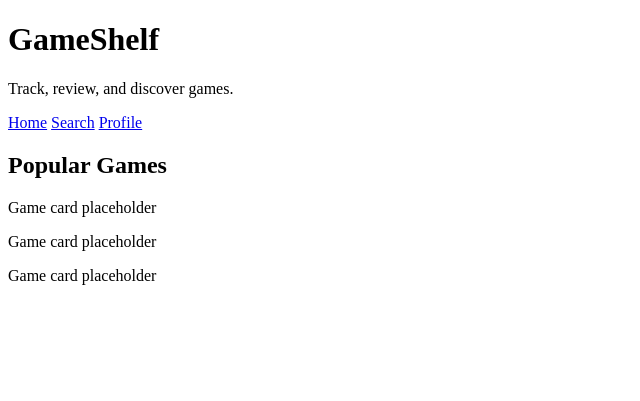
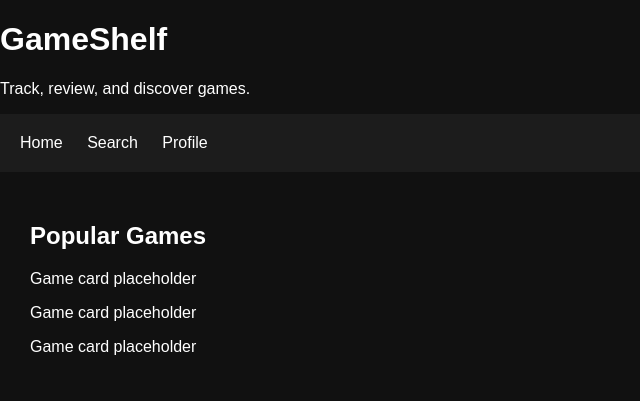
Before and after one commit to cmfoster2807/Unnamed_web_app, a Django app: page / in a window 1280 px wide. Shown: the top 401 px of the page, without its empty margins (0-640 px from the left). Run offline with Django 4.2, Linux system fonts and the light colour scheme.

Commit message:
Style homepage layout

```diff
--- /dev/null
+++ b/unnamed_web_app/pages/static/pages/style.css
@@ -0,0 +1,21 @@
+body {
+    font-family: Arial, sans-serif;
+    margin: 0;
+    background: #111;
+    color: white;
+}
+
+nav {
+    padding: 20px;
+    background: #1c1c1c;
+}
+
+nav a {
+    color: white;
+    margin-right: 20px;
+    text-decoration: none;
+}
+
+section {
+    padding: 30px;
+}
--- a/unnamed_web_app/pages/templates/pages/home.html
+++ b/unnamed_web_app/pages/templates/pages/home.html
@@ -1,7 +1,9 @@
+{% load static %}
 <!DOCTYPE html>
 <html>
 <head>
     <title>GameShelf</title>
+    <link rel="stylesheet" href="{% static 'pages/style.css' %}">
 </head>
 <body>
     <h1>GameShelf</h1>
```
